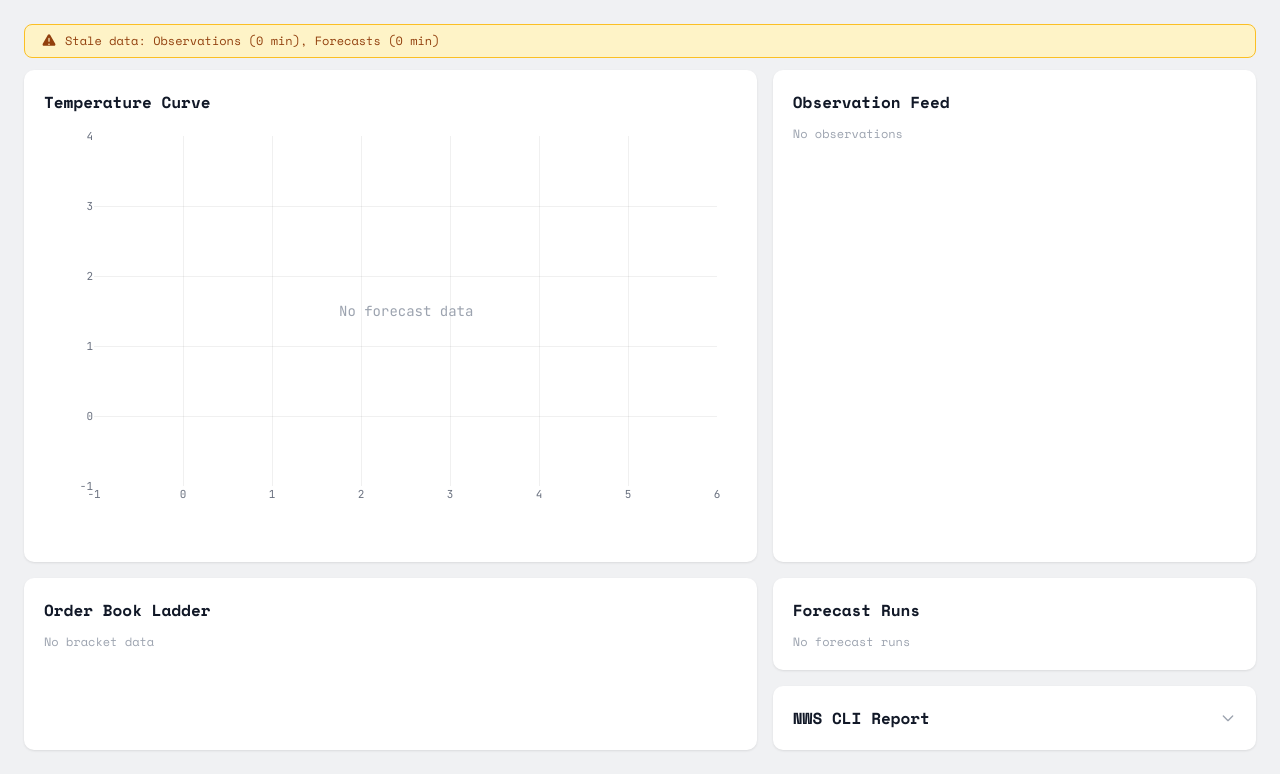
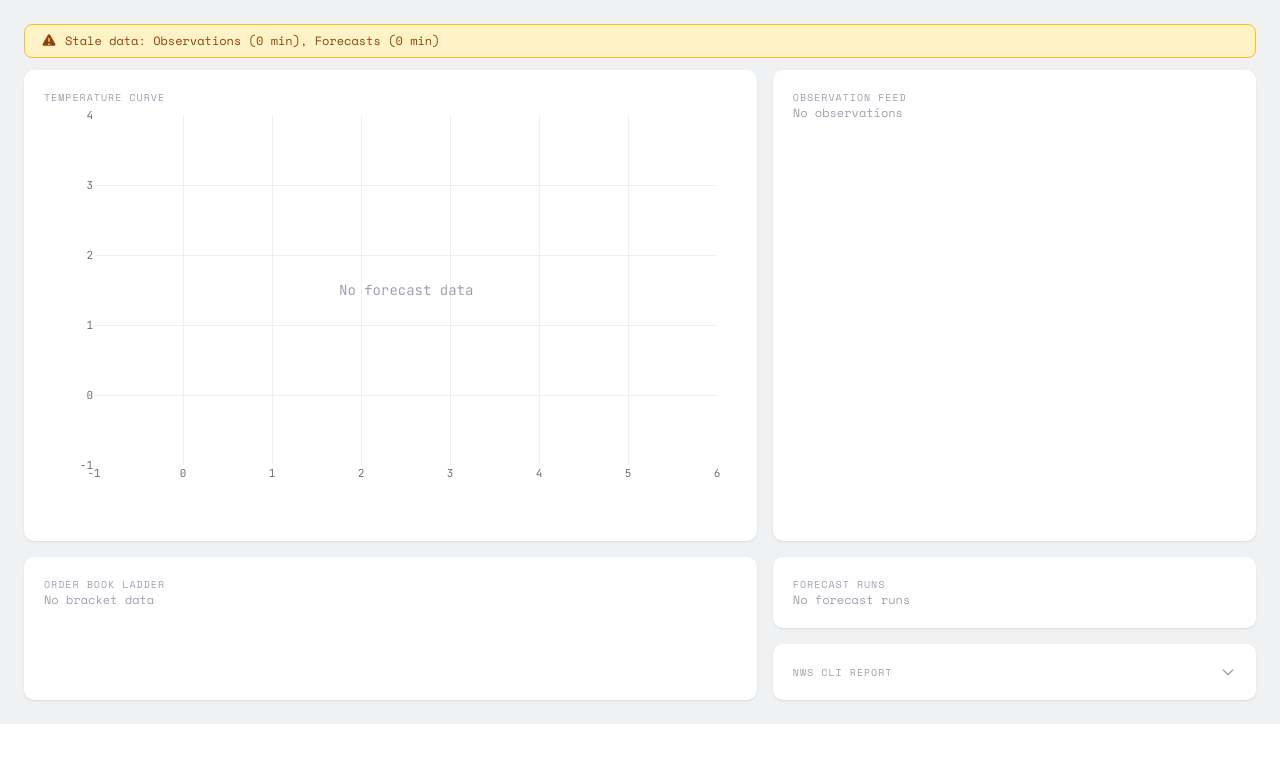
Before and after one commit to muratrudd-pixel/alphatemp, a FastAPI app: page /operations in a window 1280 px wide. Shown: the part 82-856 px from the top of the page. After the commit the page ends 806 px from the top, so only its background shows below. Run offline with FastAPI, Linux system fonts and the light colour scheme; data that the repository does not hold is empty; parts of the project's set-up code (start-up, migrations or seed data) failed here and were passed over; some libraries are stand-ins or nearby versions.

Commit message:
feat: apply design system to Operations tab — fonts, pills, borders
Co-Authored-By: Claude Sonnet 4.6 <noreply@anthropic.com>

```diff
--- a/static/js/operations.js
+++ b/static/js/operations.js
@@ -185,7 +185,7 @@ function refreshTempChart() {
           textfont: {
             size: 11,
             color: "#d97706",
-            family: "Inter, sans-serif",
+            family: "Space Mono, monospace",
             weight: 600,
           },
           name: settleName,
@@ -271,7 +271,7 @@ function refreshTempChart() {
           yref: "paper",
           text: "Now",
           showarrow: false,
-          font: { size: 10, color: "#9ca3af", family: "Inter, sans-serif" },
+          font: { size: 10, color: "#9ca3af", family: "Space Mono, monospace" },
           yanchor: "top",
           yshift: 5,
         },
@@ -385,7 +385,7 @@ function refreshObsFeed() {
       var obs = sorted.slice(0, 20);
 
       var header =
-        '<div class="grid grid-cols-[2fr_2fr_2fr_3fr] gap-x-2 text-[10px] text-gray-400 uppercase tracking-wider py-1.5 at-border-subtle at-mono">' +
+        '<div class="grid grid-cols-[2fr_2fr_2fr_3fr] gap-x-2 text-[10px] text-gray-400 uppercase tracking-wider py-1.5 at-mono">' +
         "<span>Rcvd</span><span>Obs</span><span>Temp</span><span>Details</span></div>";
 
       var rows = obs
@@ -414,7 +414,7 @@ function refreshObsFeed() {
           }
 
           return (
-            '<div class="grid grid-cols-[2fr_2fr_2fr_3fr] gap-x-2 text-xs py-1.5 at-border-faint items-center at-mono">' +
+            '<div class="grid grid-cols-[2fr_2fr_2fr_3fr] gap-x-2 text-xs py-1.5 items-center at-mono">' +
             '<span class="text-gray-500">' +
             rcvdTime +
             "</span>" +
@@ -424,7 +424,7 @@ function refreshObsFeed() {
             '<span class="text-gray-900 font-medium">' +
             o.temp_f.toFixed(1) +
             "\u00b0F</span>" +
-            '<span class="flex flex-wrap gap-1" style="font-family: Inter, sans-serif;">' +
+            '<span class="flex flex-wrap gap-1" style="font-family: \'Space Mono\', monospace;">' +
             badges +
             "</span>" +
             "</div>"
@@ -478,7 +478,7 @@ function refreshFcstFeed() {
       };
 
       var header =
-        '<div class="grid grid-cols-[2fr_2fr_2fr_2fr_1.5fr] gap-x-2 text-[10px] text-gray-400 uppercase tracking-wider py-1.5 at-border-subtle at-mono">' +
+        '<div class="grid grid-cols-[2fr_2fr_2fr_2fr_1.5fr] gap-x-2 text-[10px] text-gray-400 uppercase tracking-wider py-1.5 at-mono">' +
         "<span>Rcvd</span><span>Run (ET)</span><span>Model</span><span>High</span><span>\u0394</span></div>";
 
       var rows = fullRuns
@@ -512,7 +512,7 @@ function refreshFcstFeed() {
           }
 
           return (
-            '<div class="grid grid-cols-[2fr_2fr_2fr_2fr_1.5fr] gap-x-2 text-xs py-1.5 at-border-faint items-center at-mono">' +
+            '<div class="grid grid-cols-[2fr_2fr_2fr_2fr_1.5fr] gap-x-2 text-xs py-1.5 items-center at-mono">' +
             '<span class="text-gray-500">' +
             rcvdLabel +
             "</span>" +
@@ -595,7 +595,7 @@ function refreshBracketLadder() {
     // Build table
     var html =
       '<table class="w-full text-xs at-mono" style="border-collapse: separate; border-spacing: 0;">' +
-      '<thead><tr class="text-[10px] text-gray-400 uppercase tracking-wider at-border-subtle">' +
+      '<thead><tr class="text-[10px] text-gray-400 uppercase tracking-wider">' +
       '<th class="py-2 text-left font-medium">Bracket</th>' +
       '<th class="py-2 text-right font-medium">Volume</th>' +
       '<th class="py-2 text-right font-medium">Bid</th>' +
@@ -648,11 +648,11 @@ function refreshBracketLadder() {
       if (edgePct != null) {
         var edgePillClass;
         if (edgePct > 0 && clearsFees) {
-          edgePillClass = "pill pill-positive";
+          edgePillClass = "at-pill at-pill-profit";
         } else if (edgePct < 0) {
-          edgePillClass = "pill pill-negative";
+          edgePillClass = "at-pill at-pill-loss";
         } else {
-          edgePillClass = "pill pill-neutral";
+          edgePillClass = "at-pill at-pill-neutral";
         }
         edgePill =
           '<span class="' +
@@ -667,11 +667,11 @@ function refreshBracketLadder() {
       if (evCents != null) {
         var evPillClass;
         if (clearsFees) {
-          evPillClass = "pill pill-positive";
+          evPillClass = "at-pill at-pill-profit";
         } else if (evCents < 0) {
-          evPillClass = "pill pill-negative";
+          evPillClass = "at-pill at-pill-loss";
         } else {
-          evPillClass = "pill pill-neutral";
+          evPillClass = "at-pill at-pill-neutral";
         }
         evPill =
           '<span class="' +
@@ -684,7 +684,7 @@ function refreshBracketLadder() {
 
       // Row highlighting: model favorite vs market confirmed
       var rowStyle = "";
-      var rowClass = "at-border-faint";
+      var rowClass = "";
       if (idx === modelFavIdx) {
         // Check if market confirms (yes_bid >= 0.99)
         var marketConfirmed = b.yes_bid != null && b.yes_bid >= 0.99;
@@ -809,7 +809,7 @@ function refreshCLI() {
       ? " \u00B7 Received: " + toET(data.ingested_at)
       : "";
     statusEl.innerHTML =
-      '<span class="pill pill-positive">CLI</span> ' +
+      '<span class="at-pill at-pill-profit">CLI</span> ' +
       '<span class="text-gray-700 font-medium">' +
       data.max_temp_f +
       "\u00B0F</span>" +
--- a/templates/operations.html
+++ b/templates/operations.html
@@ -9,14 +9,14 @@
 <div class="grid grid-cols-1 lg:grid-cols-5 gap-4">
     <!-- Temperature Curve (top left) -->
     <div class="lg:col-span-3 at-card p-5">
-        <h2 class="text-base font-semibold text-gray-900 mb-3">Temperature Curve</h2>
+        <h2 class="at-card-header">Temperature Curve</h2>
         <div id="temp-curve-chart" style="width:100%; min-height:400px;"></div>
         <div id="chart-legend" class="flex flex-wrap items-center justify-center gap-x-5 gap-y-1 mt-2 pt-2 text-[11px] text-gray-500"></div>
     </div>
 
     <!-- Observation Feed (top right) -->
     <div class="lg:col-span-2 at-card p-5">
-        <h2 class="text-base font-semibold text-gray-900 mb-3">Observation Feed</h2>
+        <h2 class="at-card-header">Observation Feed</h2>
         <div id="obs-feed" class="feed-scroll" style="max-height:420px;">
             <p class="text-xs text-gray-400">No observations</p>
         </div>
@@ -24,7 +24,7 @@
 
     <!-- Order Book Ladder (bottom left) -->
     <div class="lg:col-span-3 at-card p-5">
-        <h2 class="text-base font-semibold text-gray-900 mb-3">Order Book Ladder<span id="bracket-stale" class="hidden"></span></h2>
+        <h2 class="at-card-header">Order Book Ladder<span id="bracket-stale" class="hidden"></span></h2>
         <div id="bracket-chart" style="width:100%;"></div>
         <div id="liquidity-bar" class="mt-3"></div>
     </div>
@@ -32,7 +32,7 @@
     <!-- Forecast Runs (bottom right) -->
     <div class="lg:col-span-2 flex flex-col gap-4">
         <div class="at-card p-5">
-            <h2 class="text-base font-semibold text-gray-900 mb-3">Forecast Runs</h2>
+            <h2 class="at-card-header">Forecast Runs</h2>
             <div id="fcst-feed" class="feed-scroll" style="max-height:260px;">
                 <p class="text-xs text-gray-400">No forecast runs</p>
             </div>
@@ -42,7 +42,7 @@
         <div class="at-card p-5">
             <button onclick="document.getElementById('cli-body').classList.toggle('hidden'); this.querySelector('svg').classList.toggle('rotate-180');"
                     class="flex items-center justify-between w-full text-left">
-                <h2 class="text-base font-semibold text-gray-900">NWS CLI Report</h2>
+                <h2 class="at-card-header">NWS CLI Report</h2>
                 <svg class="w-4 h-4 text-gray-400 transition-transform" fill="none" stroke="currentColor" viewBox="0 0 24 24"><path stroke-linecap="round" stroke-linejoin="round" stroke-width="2" d="M19 9l-7 7-7-7"/></svg>
             </button>
             <div id="cli-body" class="hidden mt-3">
```
